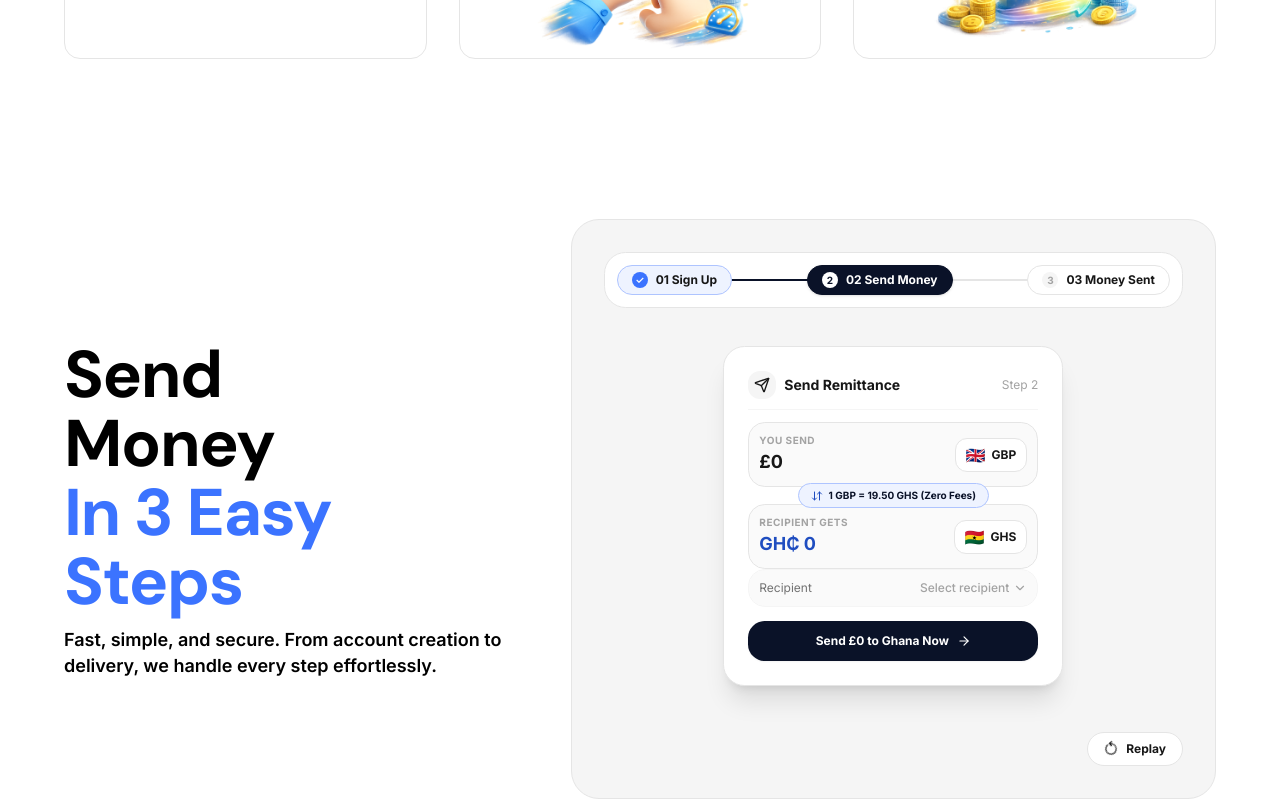
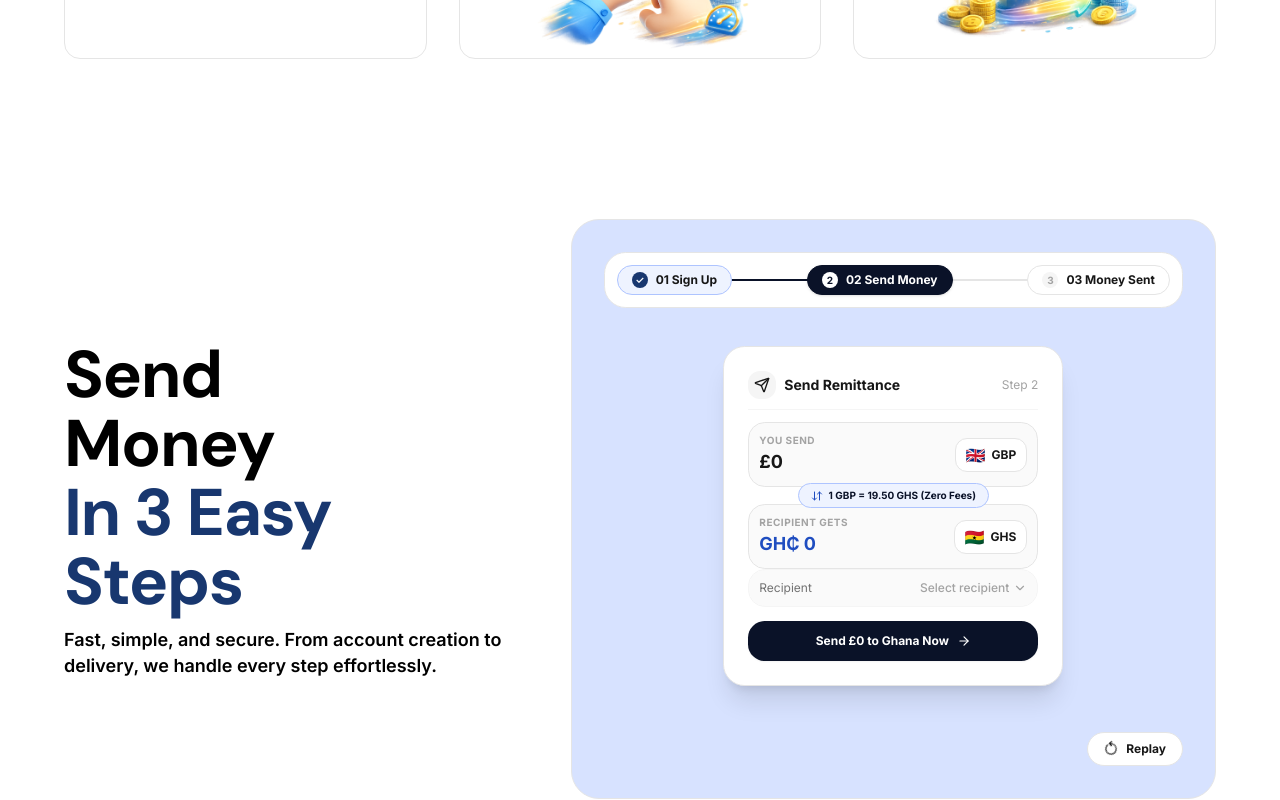
Before and after one commit to HusnainMaroof/paymit-, a Next.js app: page / in a window 1280 px wide. Shown: the part 2000-2800 px from the top of the page. Built offline with nearby package versions, Linux system fonts and the light colour scheme.

Commit message:
Update CSS and how-it-works component

```diff
--- a/src/app/globals.css
+++ b/src/app/globals.css
@@ -57,7 +57,7 @@
   --colorBrand50:  #d7e2ff;
   --colorBrand100: #aec4ff;
   --colorBrand200: #6e9bff;
-  --colorBrand300: #3b73ff;
+  --colorBrand300: #18376F;
   --colorBrand400: #2a5fe6;
   --colorBrand500: #1f4dc0;
   --colorBrand600: #1a40a0;
--- a/src/components/how-it-works.tsx
+++ b/src/components/how-it-works.tsx
@@ -453,10 +453,10 @@ export function HowItWorks() {
         {/* === Right: Animation Canvas === */}
         <div className="lg:col-span-7 w-full">
           <div
-            className="relative w-full h-[580px] rounded-[28px] border overflow-hidden p-6 sm:p-8 flex flex-col justify-between"
+            className="relative w-full h-[580px] rounded-[28px] border overflow-hidden p-6 sm:p-8 flex flex-col justify-between bg-[var(--colorBrand50)]"
             style={{
               borderColor: "var(--colorNeutral200)",
-              background: "var(--colorNeutral100)",
+
             }}
           >
             {/* === Top tracking stepper === */}
```
